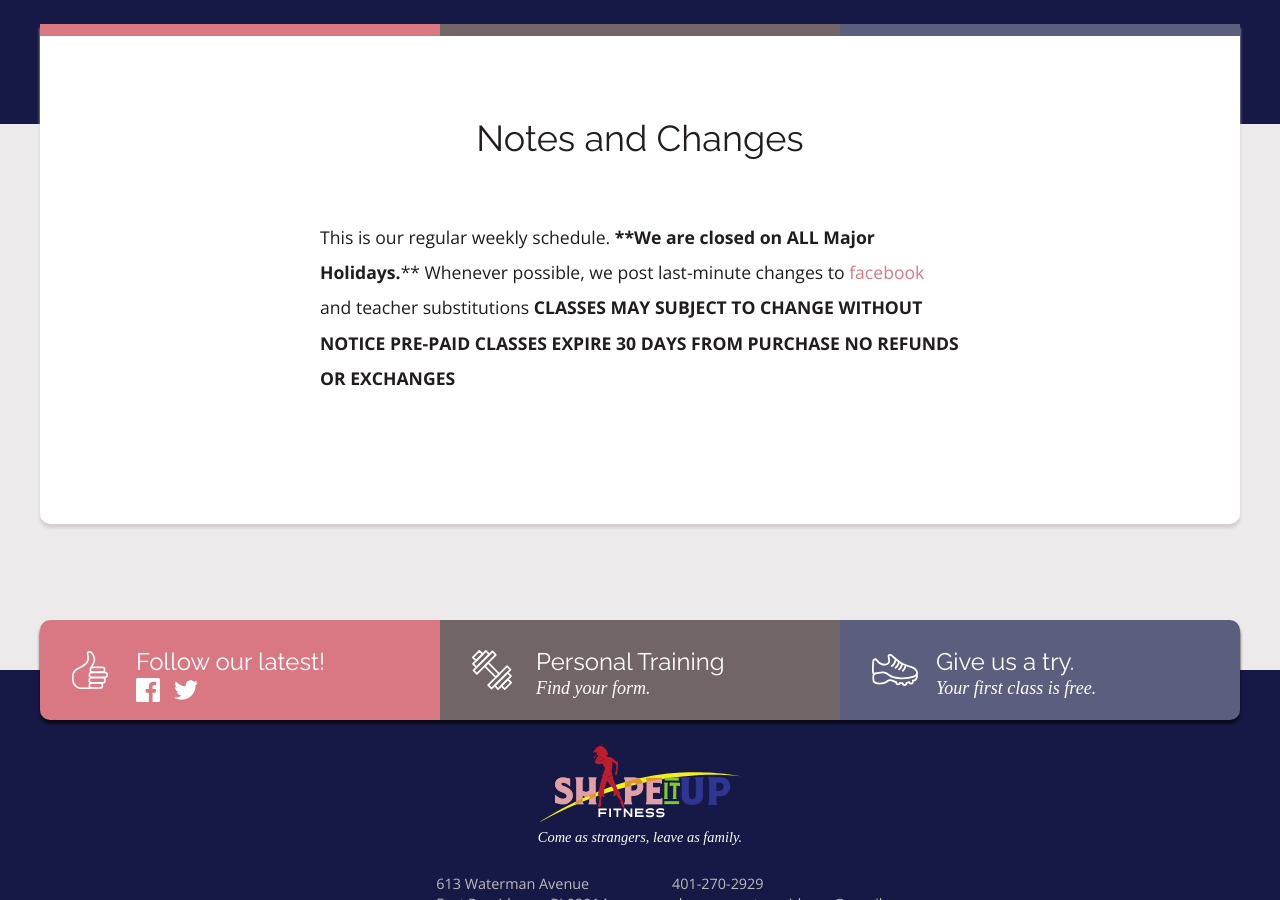
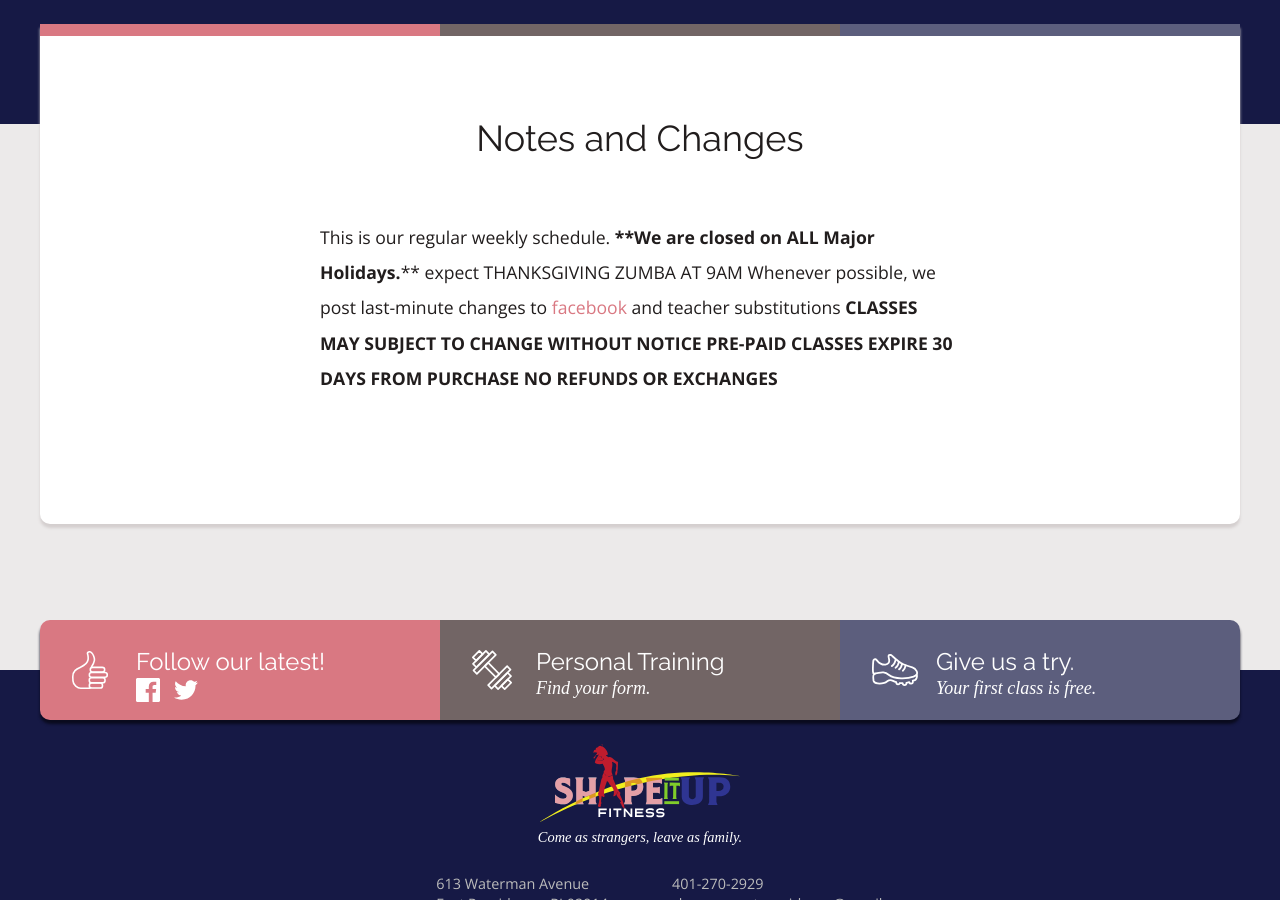
Before and after one commit to rwstone/shapeitup, a Jekyll site: the page built from schedule/index.md, in a window 1280 px wide and 900 px high, scrolled down 1397 px. Built offline with Jekyll 4.4.1, drawn with Linux system fonts in a browser that asks for light colours; some web fonts are replaced.

Commit message:
Updated Index

```diff
--- a/schedule/index.md
+++ b/schedule/index.md
@@ -89,6 +89,7 @@ layout: schedule
 
 This is our regular weekly schedule.
  ****We are closed on ALL Major Holidays.****
+        expect THANKSGIVING ZUMBA AT 9AM
 Whenever possible, we post last-minute changes to [facebook](https://www.facebook.com/Shapeitupfitnessandnutrition) and teacher substitutions
 **CLASSES MAY SUBJECT TO CHANGE WITHOUT NOTICE**
 **PRE-PAID CLASSES EXPIRE 30 DAYS FROM PURCHASE**
```
